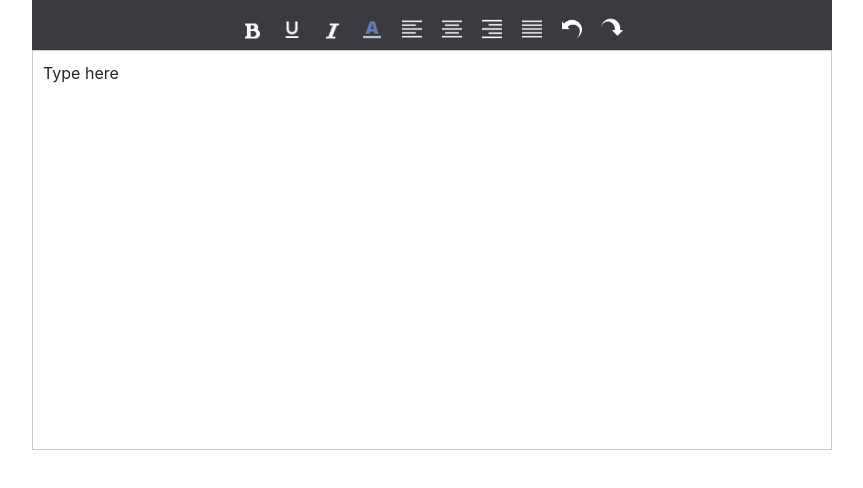
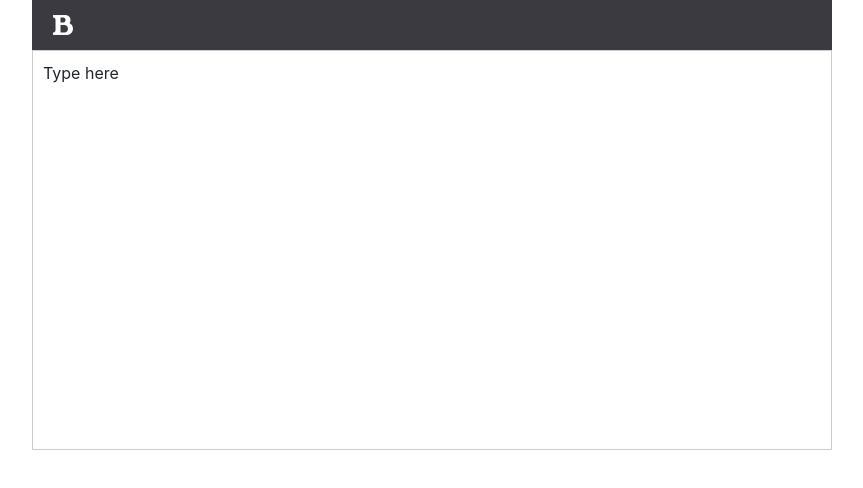
Before and after one commit to sheyahani/Assignment_test, a plain HTML site: page index.html in a window 1280 px wide. Shown: the whole page, without its empty margins (208-1071 px from the left). Drawn offline with nearby package versions, Linux system fonts and the light colour scheme.

Commit message:
Add Bold Feature

```diff
--- a/index.html
+++ b/index.html
@@ -19,43 +19,40 @@
               margin: auto;
           }
           .container {
-        position: relative;
-        width: 800px;
+        display: flex;
+        align-items: center;
+        max-width: 800px;
         height: 50px;
         background-color: #3a3a40; ; /* Rectangle color */
         margin: auto;
 
       }
-          .button {
-        position: absolute;
-        transform: translate(-50%, -50%);
-        padding: 10px;
+      .button {
+        display: inline-flex;
+        align-items: center;
         background-color: transparent; /* Button background color */
         border: none;
         cursor: pointer;
+        outline: none;
       }
-      .button img {
-        max-width: 100%;
-        max-height: 100%;
-      }
+
       </style>
   </head>
   <body>
       <div class="container" >
-
-          <button class="button" onclick="bold()" style="top: 50%; left: 27.5%; width:70%; height: 70%;">
-            <img src="Resources/bold-xxl.png" alt="Image Button">
+          <button class="button" onclick="bold()">
+            <img src="Resources/bold-xxl.png" alt="Image Button" width="20">
           </button>
-          <button class="button" onclick="nderline()" style="top: 55%; left: 32.5%; width:85%; height:85%;">
+          <!-- <button class="button" onclick="nderline()">
               <img src="Resources/format_underline_white_192x192.png" alt="Image Button">
             </button>
-            <button class="button" onclick="italic()" style="top: 50%; left: 37.5%; width:70%; height:70%;">
+            <button class="button" onclick="italic()">
               <img src="Resources/italic-xxl.png" alt="Image Button">
             </button>
-            <button class="button" onclick="textColor()" style="top: 50%; left: 42.5%; width:75%; height:75%;">
+            <button class="button" onclick="textColor()">
               <img src="Resources/color.png" alt="Image Button">
             </button>
-            <button class="button" onclick="leftAlign()" style="top: 50%; left: 47.5%; width:80%; height:80%;">
+            <button class="button" onclick="leftAlign()">
               <img src="Resources/left.png" alt="Image Button">
             </button>
             <button class="button" onclick="ceneter()" style="top: 50%; left: 52.5%; width:80%; height:80%;">
@@ -72,7 +69,7 @@
             </button>
             <button class="button" onclick="redo()" style="top: 50%; left: 72.5%; width:85%; height:85%;">
               <img src="Resources/action-redo-32.png" alt="Image Button">
-            </button>
+            </button> -->
       </div>
 
 
@@ -82,7 +79,7 @@
     <script src="https://code.jquery.com/jquery-3.2.1.slim.min.js" integrity="sha384-KJ3o2DKtIkvYIK3UENzmM7KCkRr/rE9/Qpg6aAZGJwFDMVNA/GpGFF93hXpG5KkN" crossorigin="anonymous"></script>
     <script src="https://cdnjs.cloudflare.com/ajax/libs/popper.js/1.12.9/umd/popper.min.js" integrity="sha384-ApNbgh9B+Y1QKtv3Rn7W3mgPxhU9K/ScQsAP7hUibX39j7fakFPskvXusvfa0b4Q" crossorigin="anonymous"></script>
     <script src="https://maxcdn.bootstrapcdn.com/bootstrap/4.0.0/js/bootstrap.min.js" integrity="sha384-JZR6Spejh4U02d8jOt6vLEHfe/JQGiRRSQQxSfFWpi1MquVdAyjUar5+76PVCmYl" crossorigin="anonymous"></script>
-    <script src="bold.js"></script>
+    <script src="app.js"></script>
 </body>
 <!-- Author: [W.A.K.S.UPEKKA] | [CT_2019_039] -->
 </html>
```
Also changed, not shown: app.js (renamed from bold.js).
